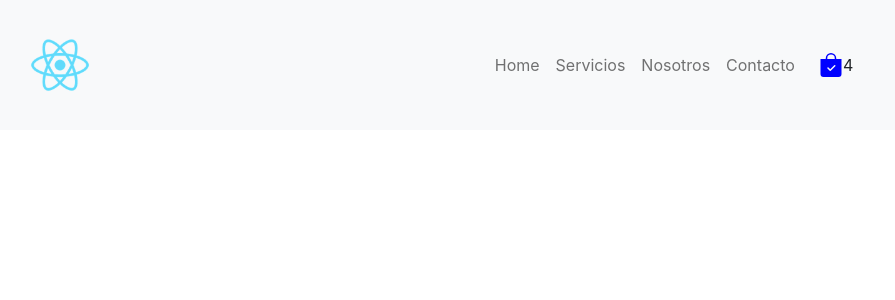
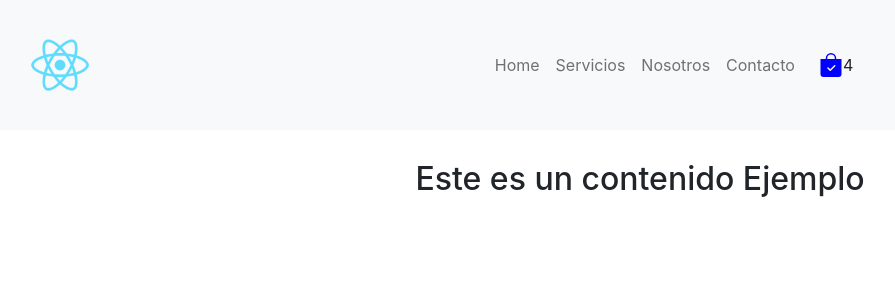
Before and after one commit to dataseek/Reactapp-Sergio-Rodriguez, a React (Create React App) app: page / in a window 1280 px wide. Shown: the top 300 px of the page, without its empty margins (0-895 px from the left). Built offline with nearby package versions, Linux system fonts and the light colour scheme.

Commit message:
Ecommmerce-RodriguezSergio

```diff
--- a/src/App.js
+++ b/src/App.js
@@ -1,5 +1,7 @@
 import './App.css';
 import NavBar from './components/NavBar/NavBar';
+import Items from './components/ItemListContent/ItemListContent';
+
 import React, { Component } from 'react';
 
 
@@ -13,8 +15,14 @@ function App() {
           item3='Nosotros'
 					item4='Contacto'
 				/>
+      <Items
+      greeting='Ejemplo'
+      />
     </div>
   );
 }
 
+
+
+
 export default App;
--- a/src/components/CartWidget/CartWidget.js
+++ b/src/components/CartWidget/CartWidget.js
@@ -1,5 +1,4 @@
 import React from 'react';
-import './CartWidget.css';
 
 const CartWidget = (props) => {
 	return (
@@ -8,7 +7,6 @@ const CartWidget = (props) => {
   <path fill-rule='evenodd' d='M10.5 3.5a2.5 2.5 0 0 0-5 0V4h5v-.5zm1 0V4H15v10a2 2 0 0 1-2 2H3a2 2 0 0 1-2-2V4h3.5v-.5a3.5 3.5 0 1 1 7 0zm-.646 5.354a.5.5 0 0 0-.708-.708L7.5 10.793 6.354 9.646a.5.5 0 1 0-.708.708l1.5 1.5a.5.5 0 0 0 .708 0l3-3z'/>
 </svg> {props.caption} </div>
 
-
 </>
 	);
 
--- /dev/null
+++ b/src/components/ItemListContent/ItemListContent.css
@@ -0,0 +1,3 @@
+.container{
+    padding: 30px;
+}
--- /dev/null
+++ b/src/components/ItemListContent/ItemListContent.js
@@ -0,0 +1,12 @@
+import React from 'react';
+import './ItemListContent.css';
+
+const ItemListContent = (props) => {
+	return (
+<>
+<h2 className='container'> Este es un contenido {props.greeting}</h2>
+</>
+	);
+};
+
+export default ItemListContent;
```
Also changed, not shown: src/components/CartWidget/CartWidget.css (deleted).
